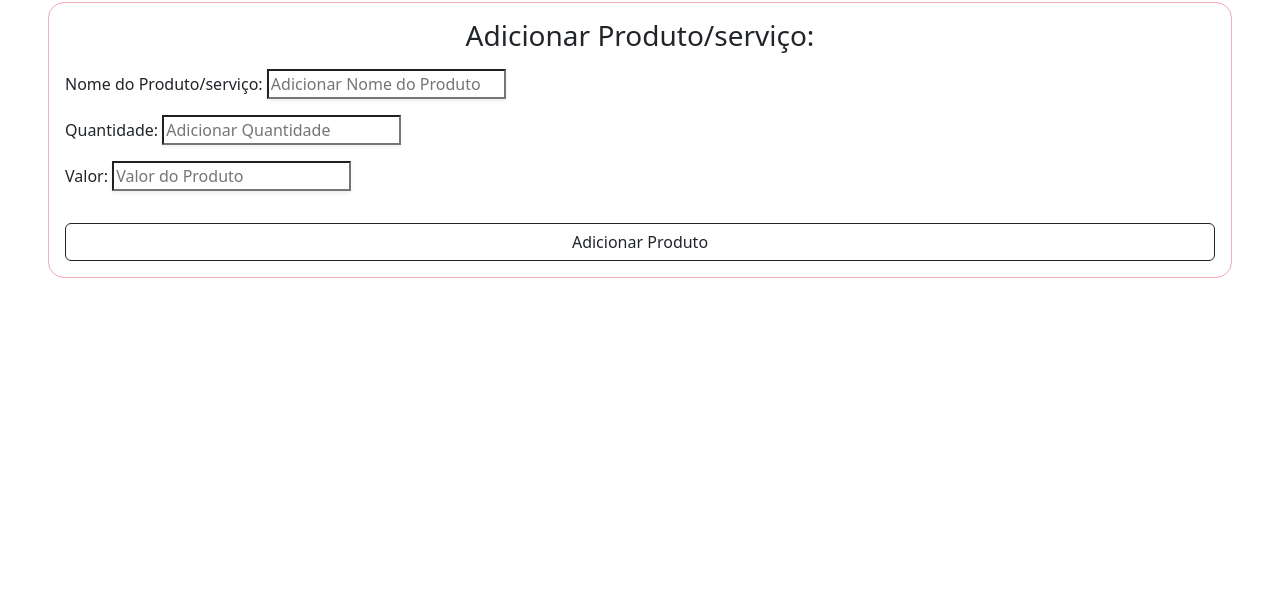
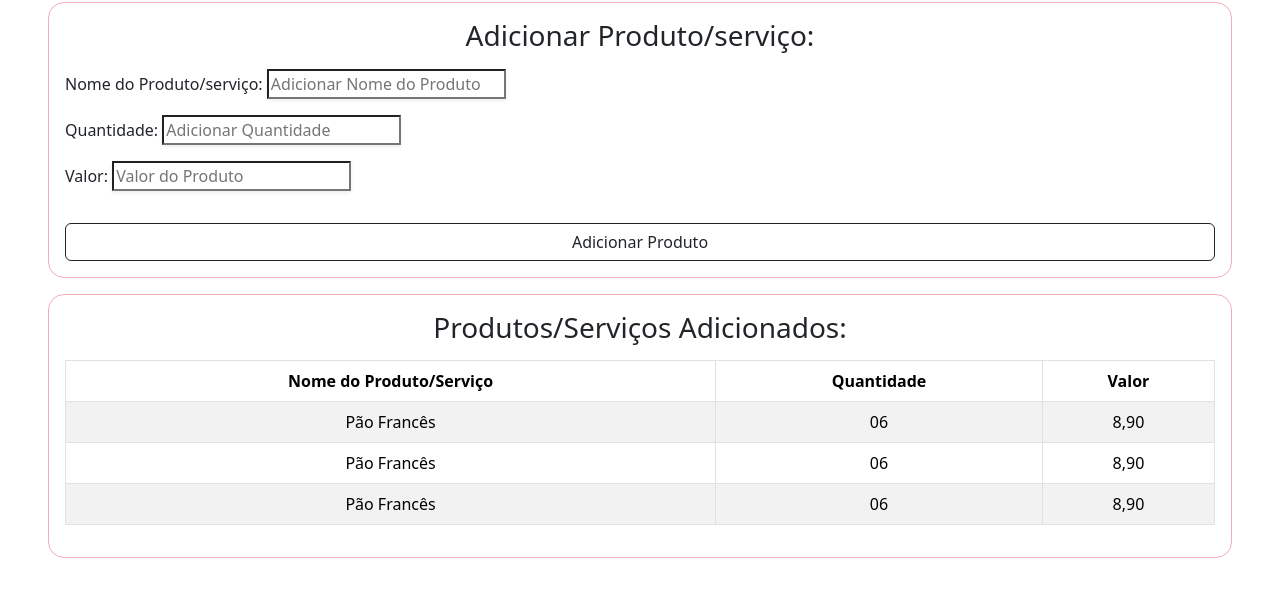
Before and after one commit to Persephone-ms/app, a plain HTML site: page front/index.html in a window 1280 px wide. Shown: the part 78-674 px from the top of the page. Drawn offline with nearby package versions, Linux system fonts and the light colour scheme.

Commit message:
att files

```diff
--- a/front/index.html
+++ b/front/index.html
@@ -49,5 +49,37 @@
             Adicionar Produto
         </button>
     </form>
+
+    <div class="border border-danger-subtle rounded-4 mx-5 mt-3 p-3" >
+        <h3 class="text-center mb-3">Produtos/Serviços Adicionados:</h3>
+    <table class="table table-striped table-bordered table-rover text-center">
+        <thead>
+            <tr>
+                <th>Nome do Produto/Serviço</th>
+                <th>Quantidade</th>
+                <th>Valor</th>
+            </tr>
+        </thead>
+        <tbody>
+            <tr>
+                <td>Pão Francês</td>
+                <td>06</td>
+                <td>8,90</td>
+            </tr>
+            <tr>
+                <td>Pão Francês</td>
+                <td>06</td>
+                <td>8,90</td>
+            </tr>
+            <tr>
+                <td>Pão Francês</td>
+                <td>06</td>
+                <td>8,90</td>
+            </tr>
+        </tbody>
+    </table>
+    </div>
+
+    <script src="js/script.js"></script>
 </body>
 </html>
```
